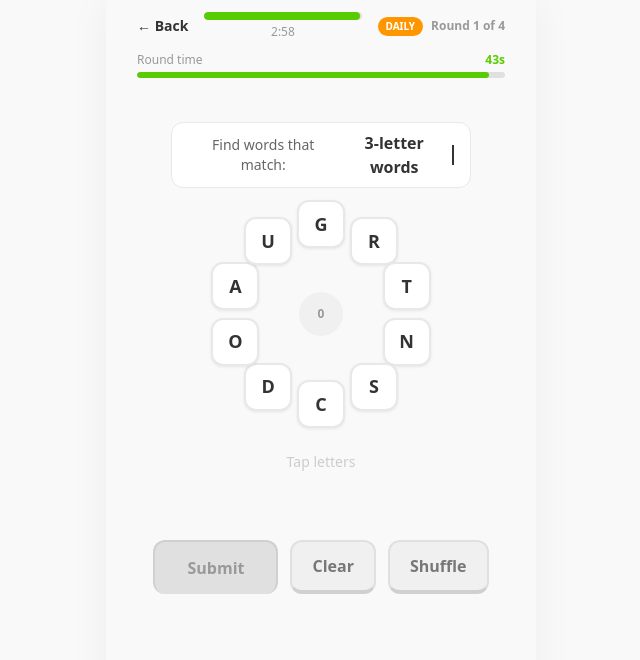
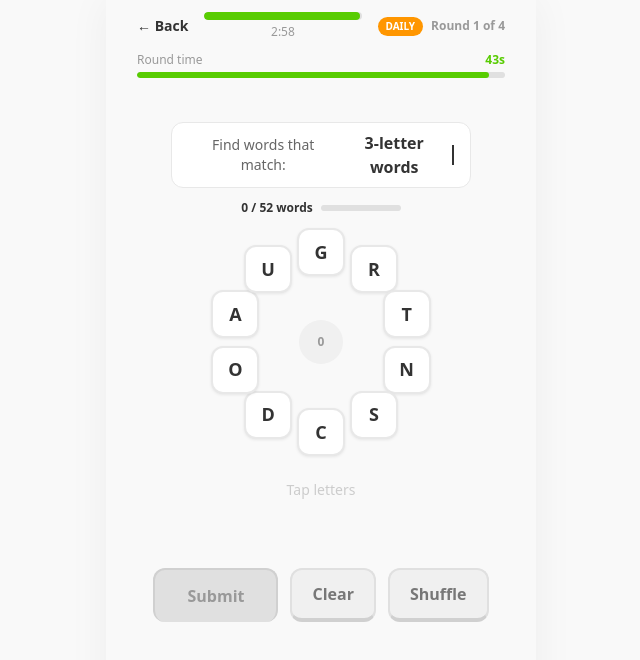
Before and after one commit to jmg887/Morning-Brain-Training, a Next.js app: page / in a window 1280 px wide. Both pictures are taken after a click on the button 640 px from the left and 259 px from the top of the page. Shown: the top 660 px of the page, without its empty margins (319-959 px from the left). Built offline with nearby package versions, Linux system fonts and the light colour scheme.

Commit message:
Word Puzzle: add live word counter (X / Y words) with mini progress bar

```diff
--- a/src/components/games/WordPuzzle.tsx
+++ b/src/components/games/WordPuzzle.tsx
@@ -720,6 +720,27 @@ export default function WordPuzzle({ isDaily = false }: WordPuzzleProps) {
         />
       </div>
 
+      {/* ── Word Counter ── */}
+      {state.phase === 'playing' && (
+        <div className="flex items-center gap-2 mb-3">
+          <span className="text-xs font-semibold" style={{ color: '#333' }}>
+            {state.foundWords.length} / {currentRule.validWords.length} words
+          </span>
+          <div className="h-1.5 rounded-full overflow-hidden" style={{ width: 80, background: '#E0E0E0' }}>
+            <div
+              className="h-full rounded-full transition-all duration-300"
+              style={{
+                width: `${Math.min(100, (state.foundWords.length / currentRule.validWords.length) * 100)}%`,
+                background: state.foundWords.length / currentRule.validWords.length >= 0.7 ? '#58CC02' : state.foundWords.length / currentRule.validWords.length >= 0.4 ? '#FF9600' : '#999',
+              }}
+            />
+          </div>
+          {state.foundWords.length === currentRule.validWords.length && (
+            <span className="text-xs font-black" style={{ color: '#58CC02' }}>All found!</span>
+          )}
+        </div>
+      )}
+
       {/* ── Found Words Pills ── */}
       {state.foundWords.length > 0 && (
         <div
```
